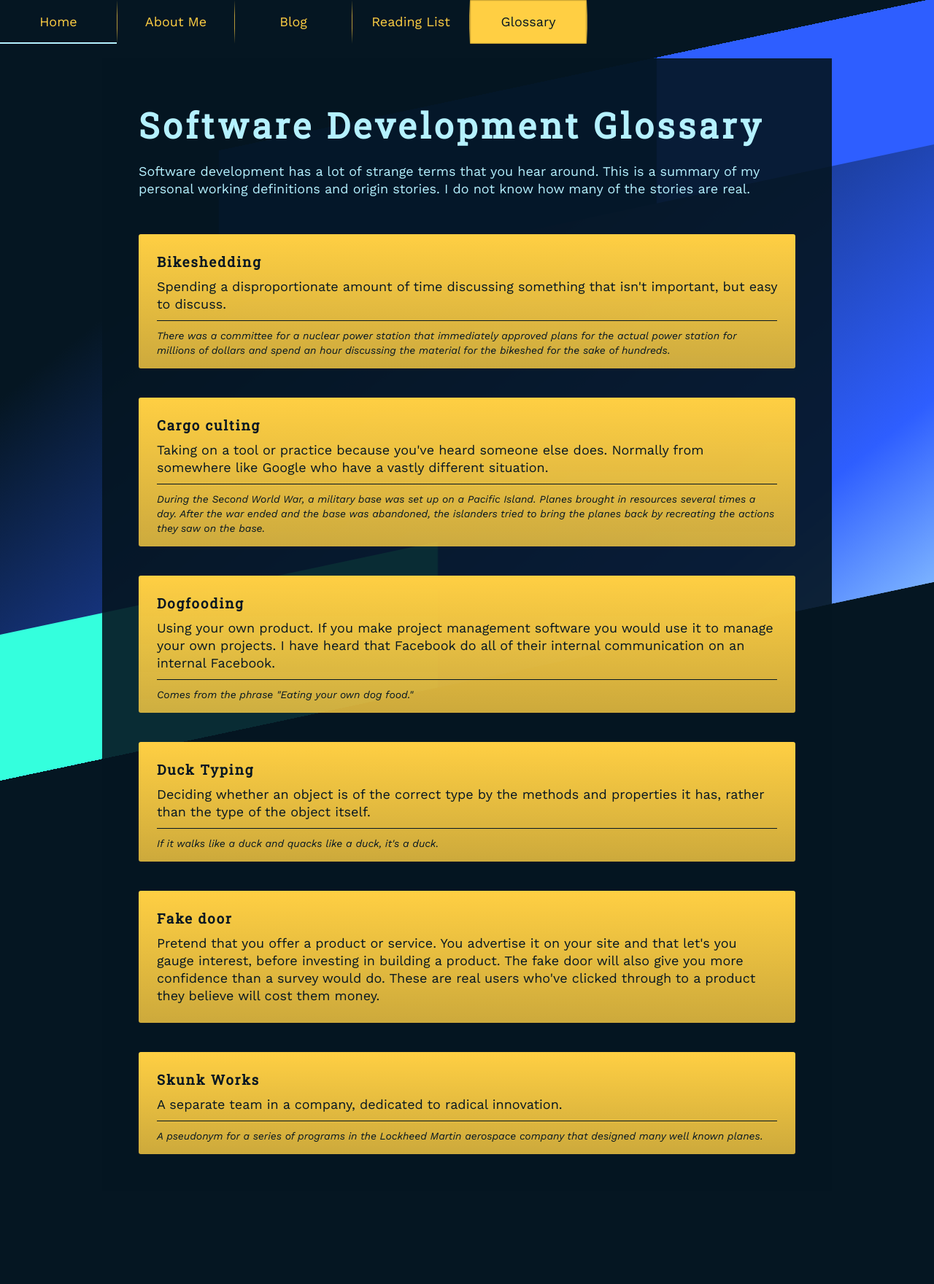
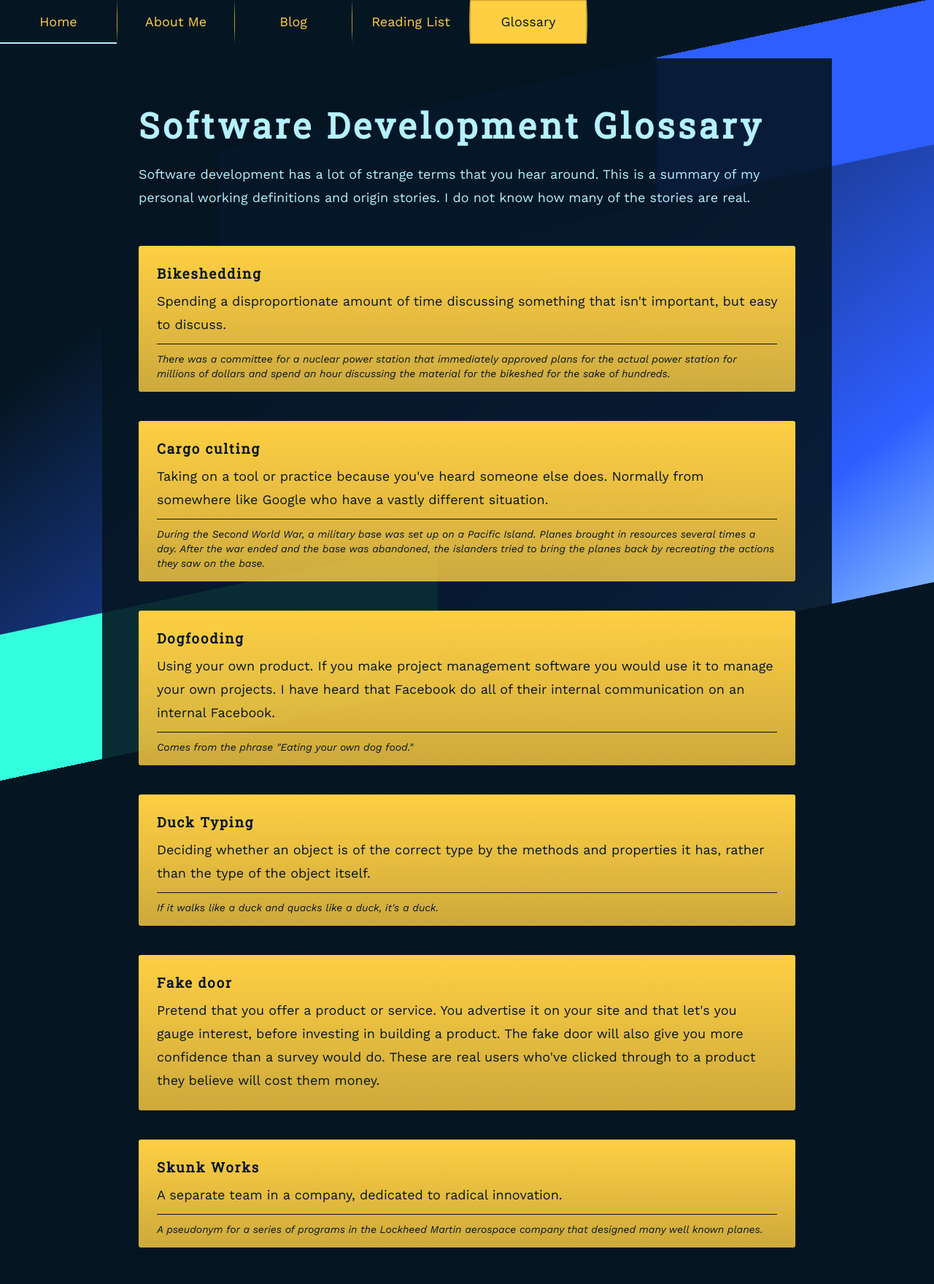
Before and after one commit to FleaRex/PersonalBlog, a Jekyll site: the page built from glossary.html, in a window 1280 px wide. Shown: the whole page at 73% size. Built offline with Jekyll 4.4.1, drawn with Linux system fonts in a browser that asks for light colours; before the commit the page ends 1632 px from its top, so only the background shows below that.

Commit message:
Update post.scss

```diff
--- a/_sass/post.scss
+++ b/_sass/post.scss
@@ -13,7 +13,7 @@
 
   p {
     font-size: 18px;
-    line-height: 24px;
+    line-height: 32px;
   }
 
   &--divider {
```
